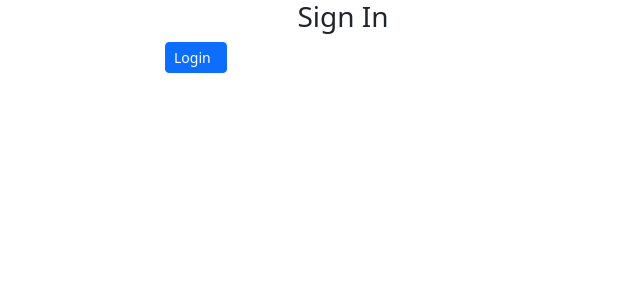
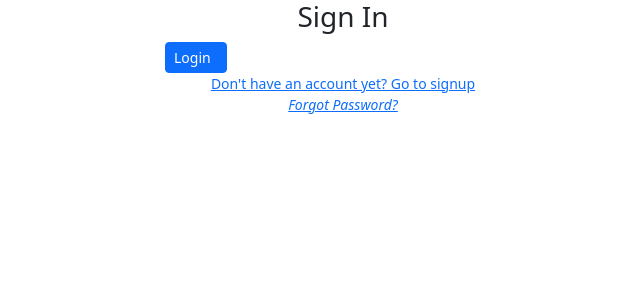
Before and after one commit to GraceMwende/ReviewApp, a Django app: template restF/templates/registration/login.html in a window 1280 px wide. Shown: the top 300 px of the page, without its empty margins (297-937 px from the left). Run offline with Django 4.2, Linux system fonts and the light colour scheme; the template is opened without the code that fills it: most values are stand-ins (such as "Sample title", 1, 10 or a date in 2020); some libraries are stand-ins or nearby versions.

Commit message:
add footers in signups

```diff
--- a/restF/templates/registration/login.html
+++ b/restF/templates/registration/login.html
@@ -28,6 +28,13 @@
                 </div>
             </div>
 
+            <div class="card-footer text-center">
+              <div class="small">
+                  <a href="/accounts/register">Don't have an account yet? Go to signup</a><br>
+                  <a href="#"><i>Forgot Password?</i></a>
+              </div>
+          </div>
+
         </div>
 
         <!-- Empty div -->
--- a/restF/templates/registration/registration_form.html
+++ b/restF/templates/registration/registration_form.html
@@ -27,6 +27,9 @@
                     </form>
                 </div>
             </div>
+            <div class="option">
+              <p>Have an account? <a href="/accounts/login">Log in</a></p>
+           </div>
 
         </div>
 
```
